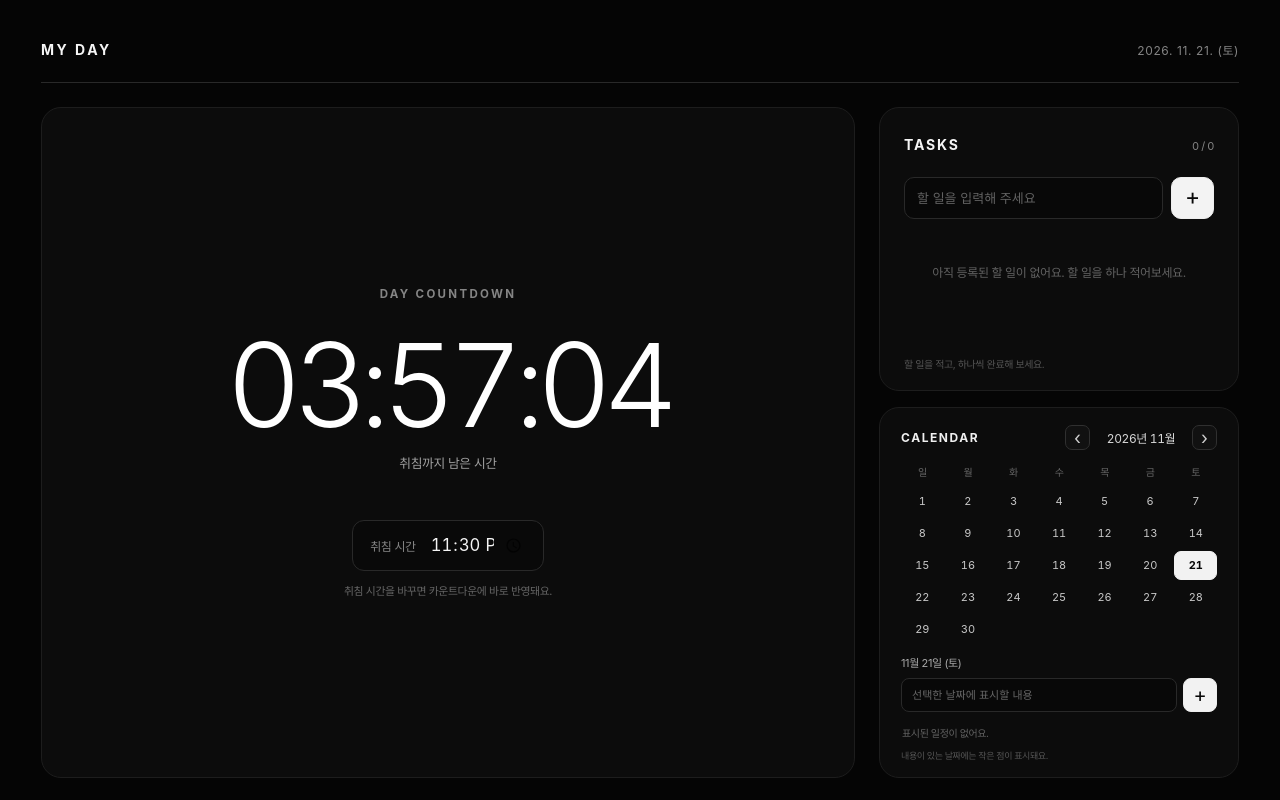
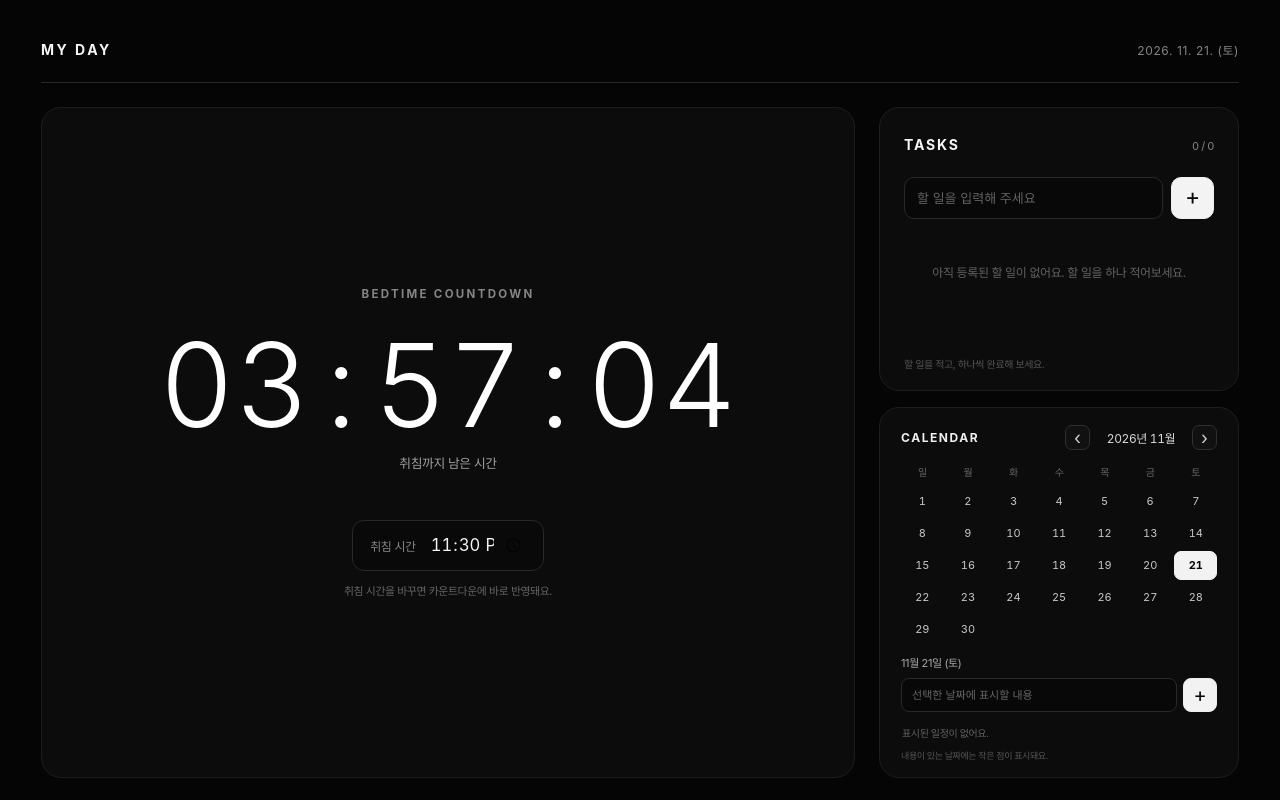
Before and after one commit to hktest-giz/countdown, a plain HTML site: page index.html in a window 1280 px wide. Drawn offline with Linux system fonts and the light colour scheme.

Commit message:
Add files via upload

```diff
--- a/index.html
+++ b/index.html
@@ -105,9 +105,22 @@
       font-size: clamp(48px, min(9.2vw, 15vh), 116px);
       line-height: 1;
       font-weight: 350;
-      letter-spacing: -.075em;
+      letter-spacing: 0;
       font-variant-numeric: tabular-nums;
       white-space: nowrap;
+    }
+    /* 시·분·초는 같은 크기로, 콜론 양옆에 간격을 줍니다. */
+    .countdown-seconds {
+      display: inline-flex;
+      align-items: baseline;
+      margin-left: 0;
+      font-size: 1em;
+      letter-spacing: 0;
+      vertical-align: baseline;
+    }
+    .countdown-colon {
+      display: inline-block;
+      margin-inline: .14em;
     }
     .countdown-caption {
       color: #a0a0a0;
@@ -468,7 +481,7 @@
     @media (max-width: 380px) {
       .app { padding-right: 11px; padding-left: 11px; }
       .countdown-panel { min-height: 255px; padding: 24px 9px; }
-      .countdown { font-size: clamp(40px, 12.2vw, 47px); letter-spacing: -.07em; }
+      .countdown { font-size: clamp(40px, 12.2vw, 47px); letter-spacing: 0; }
       .bedtime-control { gap: 9px; padding: 10px 12px; }
       .tasks-panel { padding: 18px 14px 16px; }
       .calendar-panel { padding: 16px 14px 13px; }
@@ -510,8 +523,10 @@
 
     <section class="layout" aria-label="하루 관리">
       <section class="panel countdown-panel" aria-label="취침 카운트다운">
-        <div class="eyebrow">DAY COUNTDOWN</div>
-        <div class="countdown" id="countdown" role="timer" aria-live="off">-- : -- : --</div>
+        <div class="eyebrow">BEDTIME COUNTDOWN</div>
+        <div class="countdown" id="countdown" role="timer" aria-live="off">
+          <span id="countdownHours">--</span><span class="countdown-colon">:</span><span id="countdownMinutes">--</span><span class="countdown-seconds"><span class="countdown-colon">:</span><span id="countdownSeconds">--</span></span>
+        </div>
         <div class="countdown-caption">취침까지 남은 시간</div>
 
         <div class="bedtime-control">
@@ -569,6 +584,9 @@
       const LEGACY_TASKS_PREFIX = 'my-day-countdown-tasks-';
       const bedtimeInput = document.getElementById('bedtimeInput');
       const countdownEl = document.getElementById('countdown');
+      const countdownHoursEl = document.getElementById('countdownHours');
+      const countdownMinutesEl = document.getElementById('countdownMinutes');
+      const countdownSecondsEl = document.getElementById('countdownSeconds');
       const dateLabel = document.getElementById('dateLabel');
       const bedtimeHint = document.getElementById('bedtimeHint');
       const taskForm = document.getElementById('taskForm');
@@ -793,8 +811,9 @@
         const hours = Math.floor(totalSeconds / 3600);
         const minutes = Math.floor((totalSeconds % 3600) / 60);
         const seconds = totalSeconds % 60;
-        countdownEl.textContent = [hours, minutes, seconds]
-          .map(value => String(value).padStart(2, '0')).join(':');
+        countdownHoursEl.textContent = String(hours).padStart(2, '0');
+        countdownMinutesEl.textContent = String(minutes).padStart(2, '0');
+        countdownSecondsEl.textContent = String(seconds).padStart(2, '0');
       }
       function renderTasks() {
         taskList.replaceChildren();
--- a/sw.js
+++ b/sw.js
@@ -1,4 +1,4 @@
-const CACHE_NAME = 'my-day-countdown-v5';
+const CACHE_NAME = 'my-day-countdown-v7';
 const APP_FILES = [
   './',
   './index.html',
```
